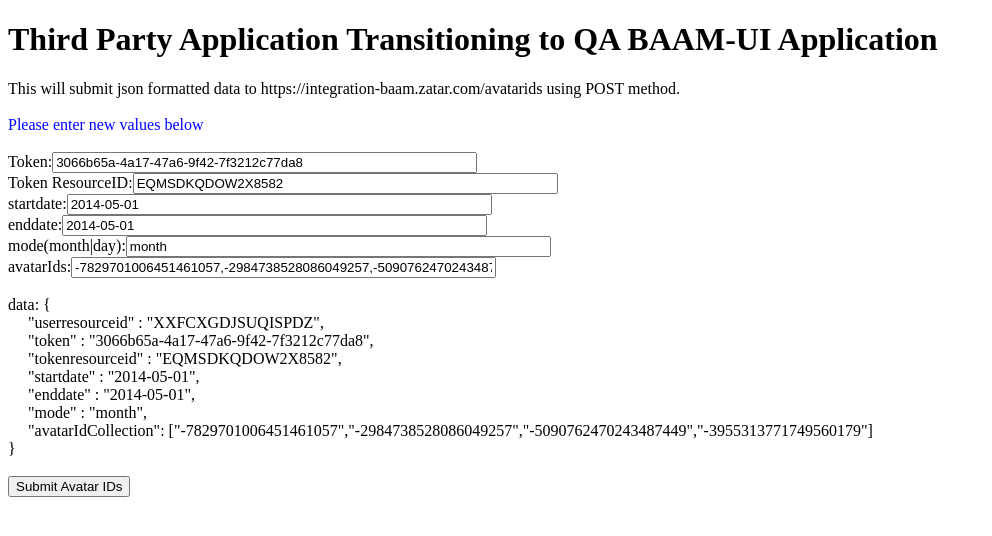
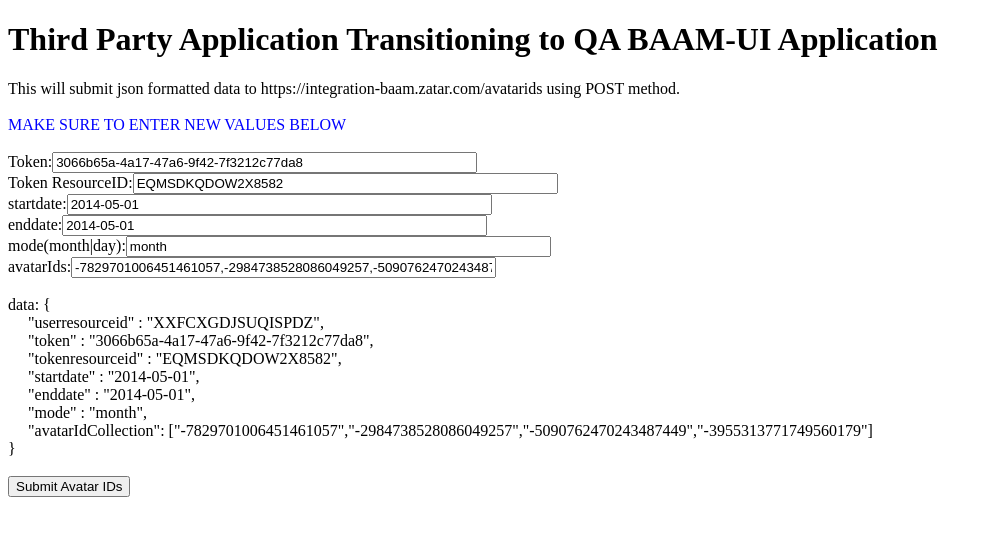
Before and after one commit to c0debreaker/c0debreaker.github.io, a Jekyll site: the page 3rdpartytobaamqa.html, which Jekyll copies as it is, in a window 1280 px wide. Shown: the top 536 px of the page, without its empty margins (0-992 px from the left). Built offline with Jekyll 4.4.1, drawn with Linux system fonts in a browser that asks for light colours; nearby versions of some CDN libraries; a script that is not in the unit is left out; comment, search, counter and statistics services are not loaded.

```diff
--- a/3rdpartytobaamqa.html
+++ b/3rdpartytobaamqa.html
@@ -57,7 +57,7 @@
     <form ng-submit="sendPost()">
         <h1>Third Party Application Transitioning to QA BAAM-UI Application</h1>
         This will submit json formatted data to https://integration-baam.zatar.com/avatarids using POST method.<br/><br/>
-        <font color="blue" >Please enter new values below</font>
+        <font color="blue" weight="bold">MAKE SURE TO ENTER NEW VALUES BELOW</font>
         <br/><br/>
         Token:<input name="auth.token" ng-model="auth.token" size="50"><br/>
         Token ResourceID:<input name="auth.tokenresourceid" ng-model="auth.tokenresourceid" size="50"><br/>
```
